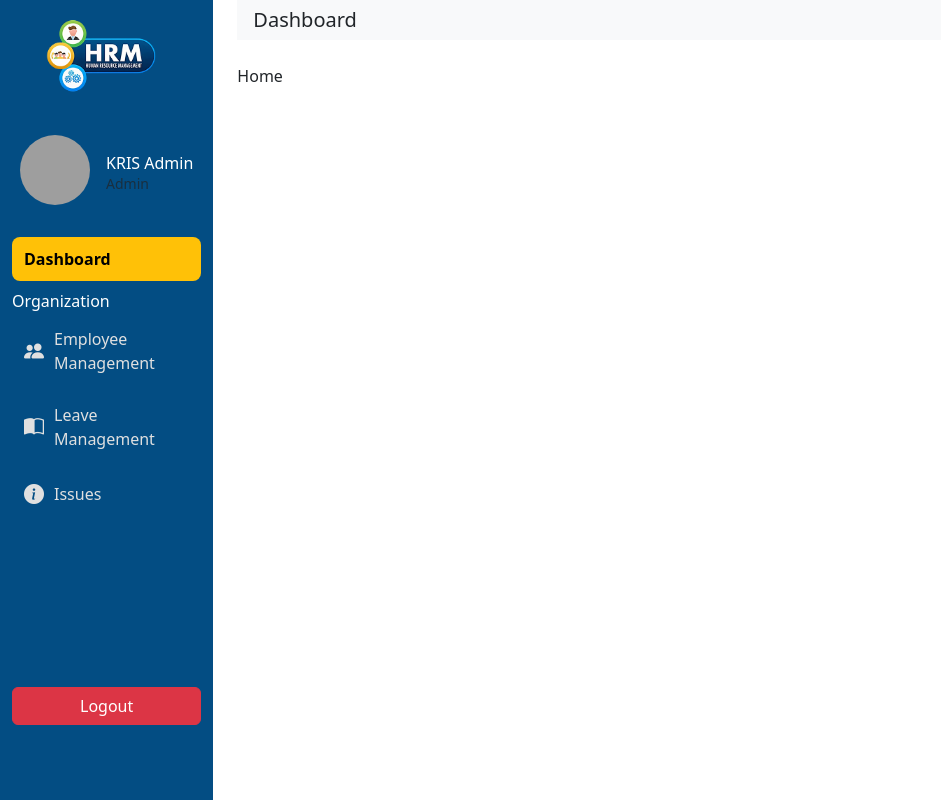
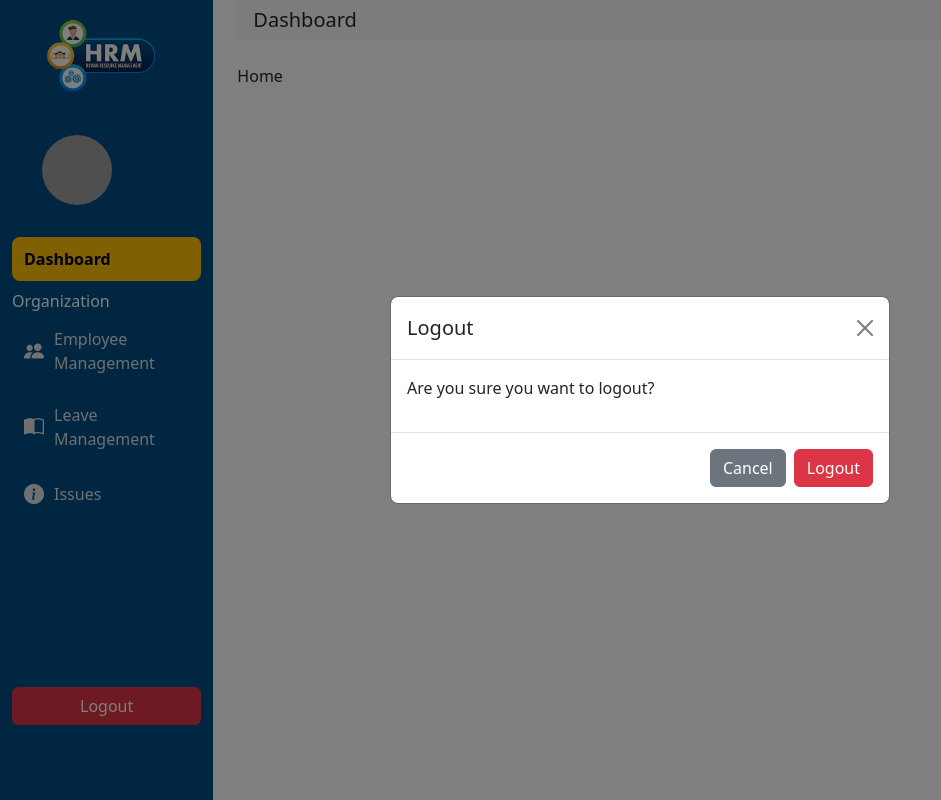
Before and after one commit to Rajkumar-Sai-Durga/hrms-frontend, a React (Vite) app: page /dashboard/home in a window 1280 px wide. Both pictures are taken after a click on the button "Logout". Shown: the whole page, without its empty margins (0-941 px from the left). Built offline with nearby package versions, Linux system fonts and the light colour scheme; grey boxes are pictures that could not be loaded.

Commit message:
logout functionality is completed

```diff
--- a/src/App.tsx
+++ b/src/App.tsx
@@ -13,6 +13,7 @@ import EmployeeManagement from './pages/employeeManage/EmployeeManagement';
 import Home from './pages/Home/Home';
 import Leaves from './pages/leaves/Leaves';
 import { Issues } from './pages/Issues/Issues';
+import Profiles from './pages/profile/Profiles';
 
 function App() {
 
@@ -30,7 +31,13 @@ function App() {
           <Route path='employees' element={<EmployeeManagement></EmployeeManagement>}/>
           <Route path='leaves' element={<Leaves></Leaves>}/>
           <Route path='issues' element={<Issues></Issues>}/>
+
         </Route>
+
+          <Route path='/profile/:employeeId' element={<Profiles></Profiles>}>
+            <Route index element={<Navigate to="home"/>}/>
+            {/* <Route path='home' element={}/> */}
+          </Route>
 
       </Routes>
       <ToastContainer></ToastContainer>
--- /dev/null
+++ b/src/components/confirmation-model/Confirmation.tsx
@@ -0,0 +1,56 @@
+import React from "react";
+import ReactDOM from "react-dom";
+
+interface ConfirmationProps {
+  show: boolean;
+  title: string;
+  message: string;
+  onConfirm: () => void;
+  onCancel: () => void;
+}
+
+const Confirmation: React.FC<ConfirmationProps> = ({
+  show,
+  title,
+  message,
+  onConfirm,
+  onCancel,
+}) => {
+  if (!show) return null;
+
+  return ReactDOM.createPortal(
+    <>
+      <div className="modal fade show d-block" tabIndex={-1}>
+        <div className="modal-dialog modal-dialog-centered">
+          <div className="modal-content">
+
+            <div className="modal-header">
+              <h5 className="modal-title">{title}</h5>
+              <button className="btn-close" onClick={onCancel}></button>
+            </div>
+
+            <div className="modal-body">
+              <p>{message}</p>
+            </div>
+
+            <div className="modal-footer">
+              <button className="btn btn-secondary" onClick={onCancel}>
+                Cancel
+              </button>
+              <button className="btn btn-danger" onClick={onConfirm}>
+                Logout
+              </button>
+            </div>
+
+          </div>
+        </div>
+      </div>
+
+      {/* backdrop */}
+      <div className="modal-backdrop fade show"></div>
+    </>,
+    document.body
+  );
+};
+
+export default Confirmation;
--- a/src/pages/dashboard/Dashboard.tsx
+++ b/src/pages/dashboard/Dashboard.tsx
@@ -1,9 +1,24 @@
 
-import { NavLink, Outlet } from "react-router-dom";
+import { NavLink, Outlet, useNavigate } from "react-router-dom";
 import Logo from "../../assets/WhatsApp Image 2025-12-14 at 17.21.26_8738a792 1.png"
 import "./dashboard.css"
+import { useState } from "react";
+import Confirmation from "../../components/confirmation-model/Confirmation";
 
 const Dashboard = () => {
+  const [showModal, setShowModal] = useState(false);
+  const navigate = useNavigate()
+  const userStr = localStorage.getItem("userInfo");
+  const user = userStr ? JSON.parse(userStr) : null;
+  const name = user?.firstName;
+  const role = user?.role;
+
+  const handleDelete = () => {
+    localStorage.clear();
+    navigate("/")
+    setShowModal(false);
+  };
+
   return (
     <div className="container-fluid">
       <div className="row">
@@ -33,8 +48,8 @@ const Dashboard = () => {
                 alt="profile"
               />
               <div className="d-flex flex-column align-items-start justify-content-center">
-                <h6 className="mb-0">KRIS Admin</h6>
-                <small className="text-muted">Admin</small>
+                <h6 className="mb-0">{name}</h6>
+                <small className="text-muted">{role}</small>
               </div>
             </div>
 
@@ -74,16 +89,22 @@ const Dashboard = () => {
               </ul>
               <ul className="nav nav-pills flex-column gap-2">
                 <li className="nav-item mt-2">
-                  <button className="btn btn-danger w-100 text-white">
+                  <button className="btn btn-danger w-100 text-white" onClick={() => setShowModal(true)}>
                     Logout
                   </button>
                 </li>
               </ul>
-
             </div>
 
           </div>
         </nav>
+        <Confirmation
+          show={showModal}
+          title="Logout"
+          message="Are you sure you want to logout?"
+          onConfirm={handleDelete}
+          onCancel={() => setShowModal(false)}
+        />
 
         {/* Main Content */}
         <div className="col-md-9 ms-sm-auto col-lg-10 px-md-4">
--- a/src/pages/employeeManage/EmployeeManagement.tsx
+++ b/src/pages/employeeManage/EmployeeManagement.tsx
@@ -1,10 +1,12 @@
 import axios from "axios";
 import { useEffect, useState } from "react";
+import { useNavigate } from "react-router-dom";
 import { toast } from "react-toastify";
 
 const EmployeeManagement = () => {
   const [employees, setEmployees] = useState<any>()
   console.log(localStorage.getItem("accessToken"))
+  const navigate = useNavigate();
 
   const apiCall = async()=>{
     try {
@@ -26,8 +28,7 @@ const EmployeeManagement = () => {
 
 
   const employeeInfo = (employeeId: string)=>{
-    console.log(employeeId);
-
+    navigate("/profile/"+employeeId)
   }
 
   return (
--- /dev/null
+++ b/src/pages/profile-dashboard/ProfileDashboard.tsx
@@ -0,0 +1,9 @@
+
+const ProfileDashboard = (props: any) => {
+    const employeeId = props.employeeId;
+  return (
+    <div>{employeeId}</div>
+  )
+}
+
+export default ProfileDashboard
--- /dev/null
+++ b/src/pages/profile/Profiles.tsx
@@ -0,0 +1,14 @@
+import { useParams } from "react-router-dom"
+import ProfileDashboard from "../profile-dashboard/ProfileDashboard";
+
+
+const Profille = () => {
+  const {employeeId} = useParams();
+  return (
+    <div>
+      <ProfileDashboard employeeId = {employeeId}></ProfileDashboard>
+    </div>
+  )
+}
+
+export default Profille
```
